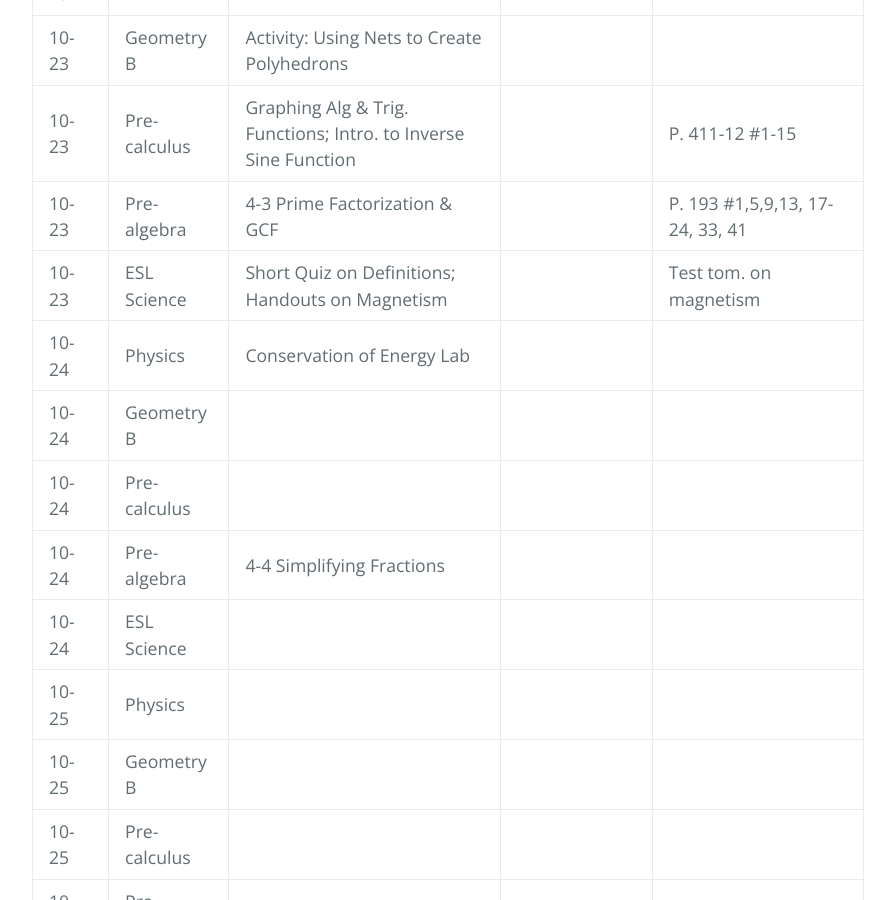
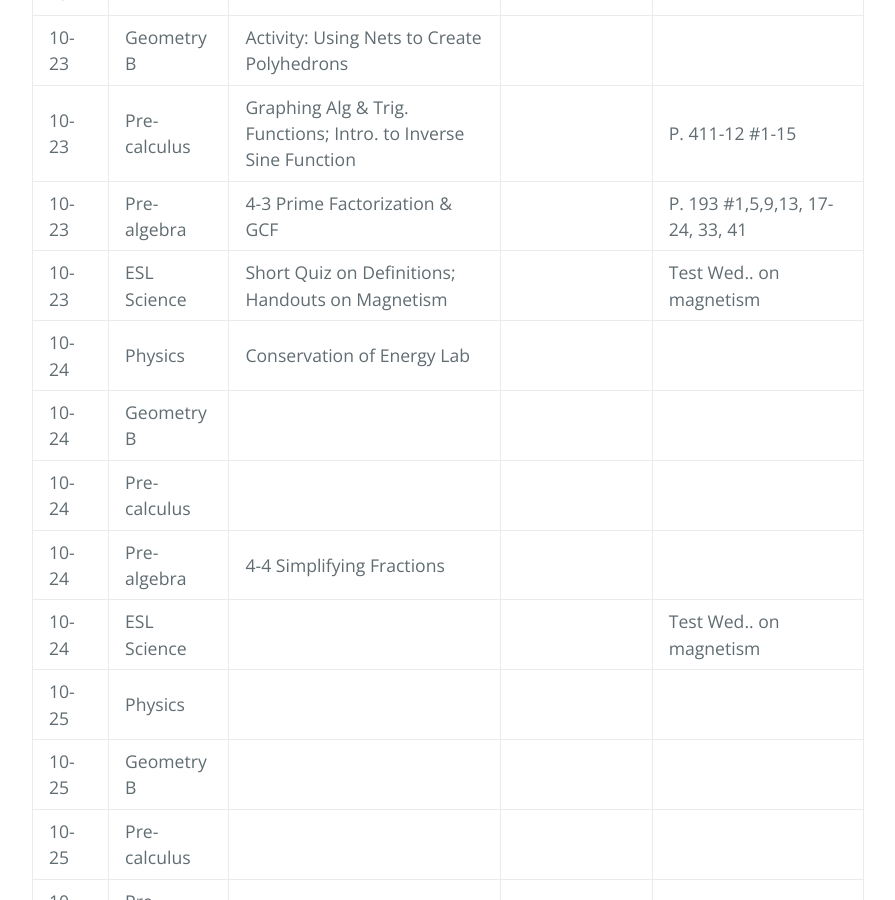
Before and after one commit to gpayoo/gpayoo, a Jekyll site: the page built from index.md, in a window 1280 px wide and 900 px high, scrolled down 693 px. Shown: the whole window, without its empty margins (192-1087 px from the left). Built offline with Jekyll 4.4.1, drawn with Linux system fonts in a browser that asks for light colours; our own code applies the rules of GitHub Pages for plain Markdown files.

Commit message:
Update index.md

```diff
--- a/index.md
+++ b/index.md
@@ -14,12 +14,12 @@ layout: default
 | 10-23 | Geometry B | Activity: Using Nets to Create Polyhedrons   | |     |
 | 10-23 | Pre-calculus | Graphing Alg & Trig. Functions; Intro. to Inverse Sine Function | | P. 411-12 #1-15
 | 10-23 | Pre-algebra | 4-3 Prime Factorization & GCF  | | P. 193 #1,5,9,13, 17-24, 33, 41
-| 10-23 | ESL Science | Short Quiz on Definitions; Handouts on Magnetism  |  |  Test tom. on magnetism
+| 10-23 | ESL Science | Short Quiz on Definitions; Handouts on Magnetism  |  |  Test Wed.. on magnetism
 | 10-24 | Physics | Conservation of Energy Lab | |
 | 10-24 | Geometry B |   | |   |
 | 10-24 | Pre-calculus | | |
 | 10-24 | Pre-algebra | 4-4 Simplifying Fractions  | |
-| 10-24 | ESL Science |  |  |
+| 10-24 | ESL Science |  |  | Test Wed.. on magnetism
 | 10-25 | Physics |  | |
 | 10-25 | Geometry B |   | |   |
 | 10-25 | Pre-calculus | | |
```
